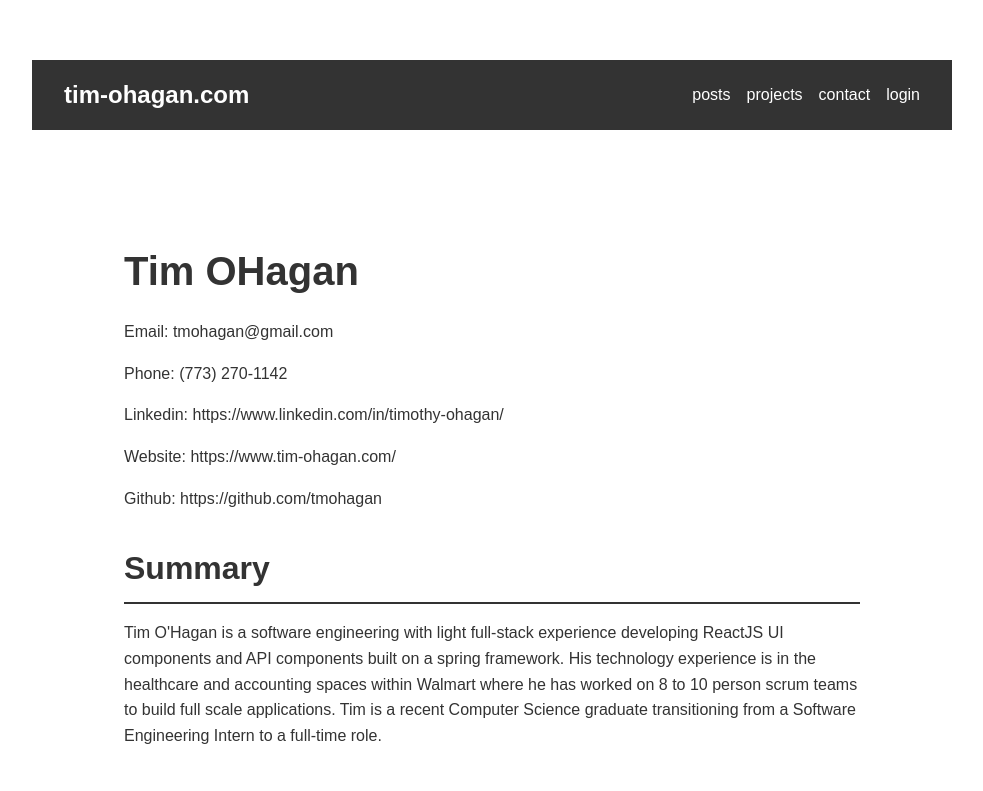
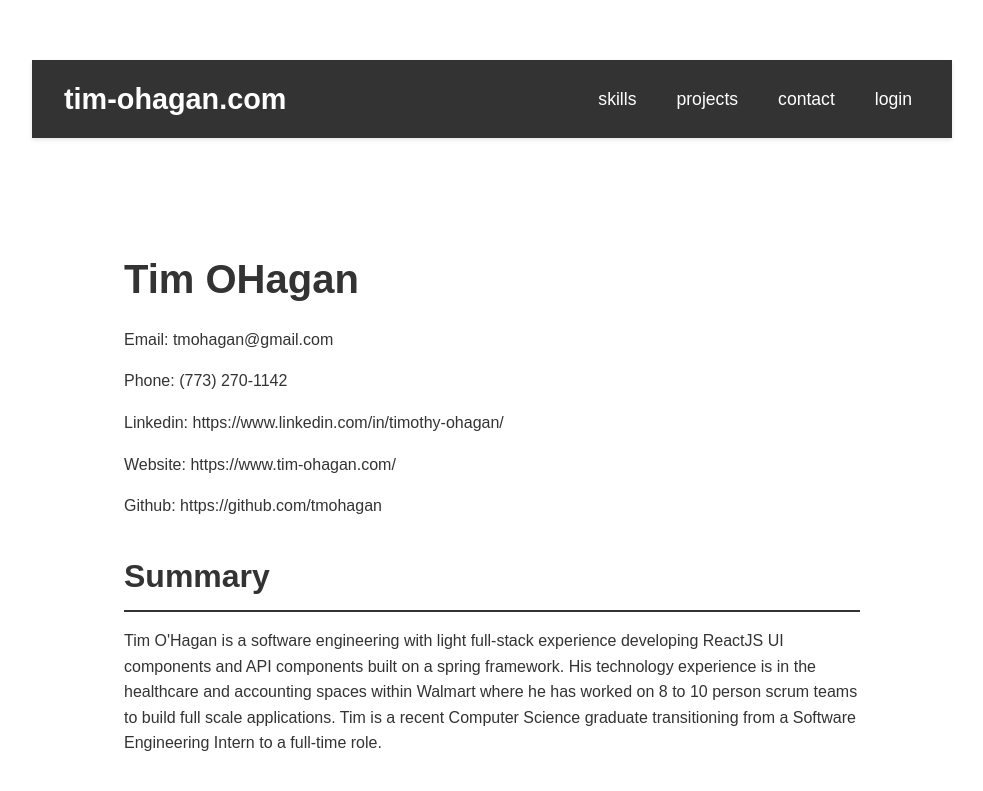
Before and after one commit to tmohagan/mern-resume, a React (Create React App) app in the folder client/: page / in a window 1280 px wide. Shown: the top 791 px of the page, without its empty margins (148-1131 px from the left). Built offline with nearby package versions, Linux system fonts and the light colour scheme.

Commit message:
create skill/project button

```diff
--- a/client/src/App.css
+++ b/client/src/App.css
@@ -49,11 +49,12 @@ header {
     align-items: center;
     margin: 20px 0 50px;
     position: relative;
+    box-shadow: 0 2px 4px rgba(0, 0, 0, 0.1);
 }
 
 header a.logo {
     font-weight: bold;
-    font-size: 1.5rem;
+    font-size: 1.8rem;
     text-align: left;
     color: #fff;
     text-decoration: none;
@@ -61,24 +62,25 @@ header a.logo {
 
 header nav {
     display: flex;
-    gap: 1rem;
+    gap: 1.5rem;
 }
 
 header nav a {
     text-decoration: none;
     color: #fff;
-    font-size: inherit;
+    font-size: 1.1rem;
     font-family: inherit;
     background: none;
     border: none;
-    padding: 0;
+    padding: 0.5rem;
     cursor: pointer;
     white-space: nowrap;
-    transition: color 0.3s;
+    transition: color 0.3s, background-color 0.3s;
 }
 
 header nav a:hover {
     color: #ccc;
+    background-color: rgba(255, 255, 255, 0.1);
 }
 
 .hamburger {
@@ -252,6 +254,37 @@ div.post p.summary {
     margin: 10px 0;
     line-height: 1.8rem;
 }
+
+.create-post-link {
+    text-align: center;
+    margin-bottom: 30px;
+}
+
+.create-post-link a {
+    display: inline-block;
+    padding: 10px 20px;
+    background-color: #333;
+    color: #fff;
+    text-decoration: none;
+    border-radius: 5px;
+    font-weight: bold;
+    transition: background-color 0.3s;
+}
+
+.create-post-link a:hover {
+    background-color: #555;
+}
+
+@media screen and (max-width: 700px) {
+    .create-post-link {
+        margin-bottom: 20px;
+    }
+
+    .create-post-link a {
+        display: block;
+        width: 100%;
+    }
+}
 /* Forms */
 form.login, form.register, form.contact {
     max-width: 400px;
--- a/client/src/Header.js
+++ b/client/src/Header.js
@@ -66,7 +66,7 @@ export default function Header() {
           </>
         ) : (
           <>
-            <Link to="/posts_index" onClick={toggleMenu}>posts</Link>
+            <Link to="/posts_index" onClick={toggleMenu}>skills</Link>
             <Link to="/projects_index" onClick={toggleMenu}>projects</Link>
             <Link to="/contact" onClick={toggleMenu}>contact</Link>
             <Link to="/login" onClick={toggleMenu}>login</Link>
--- a/client/src/pages/PostsPage.js
+++ b/client/src/pages/PostsPage.js
@@ -1,8 +1,11 @@
 import Post from "../Post";
-import {useEffect, useState} from "react";
+import {useEffect, useState, useContext} from "react";
+import { Link } from "react-router-dom";
+import { UserContext } from "../UserContext";
 
 export default function PostsPage() {
   const [posts,setPosts] = useState([]);
+  const { userInfo } = useContext(UserContext);
   useEffect(() => {
     fetch(`${process.env.REACT_APP_API_URL}/post`).then(response => {
       response.json().then(posts => {
@@ -12,6 +15,11 @@ export default function PostsPage() {
   }, []);
   return (
     <>
+      {userInfo && (
+        <div className="create-post-link">
+          <Link to="/create_post">Create a new skill</Link>
+        </div>
+      )}
       {posts.length > 0 && posts.map(post => (
         <Post key={post._id} {...post} />
       ))}
--- a/client/src/pages/ProjectsPage.js
+++ b/client/src/pages/ProjectsPage.js
@@ -1,8 +1,11 @@
 import Project from "../Project";
-import {useEffect, useState} from "react";
+import {useEffect, useState, useContext}  from "react";
+import { Link } from "react-router-dom";
+import { UserContext } from "../UserContext";
 
 export default function ProjectsPage() {
   const [projects,setProjects] = useState([]);
+  const { userInfo } = useContext(UserContext);
   useEffect(() => {
     fetch(`${process.env.REACT_APP_API_URL}/project`).then(response => {
       response.json().then(projects => {
@@ -12,6 +15,11 @@ export default function ProjectsPage() {
   }, []);
   return (
     <>
+      {userInfo && (
+        <div className="create-post-link">
+          <Link to="/create_project">Create a new project</Link>
+        </div>
+      )}
       {projects.length > 0 && projects.map(project => (
         <Project key={project._id} {...project} />
       ))}
```
